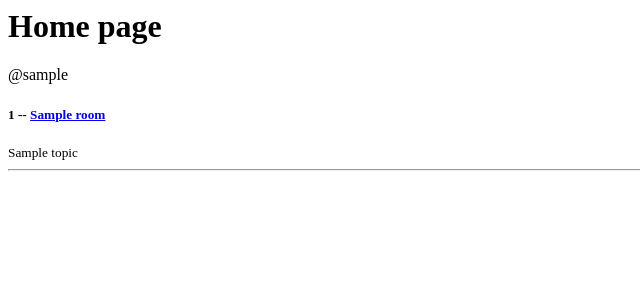
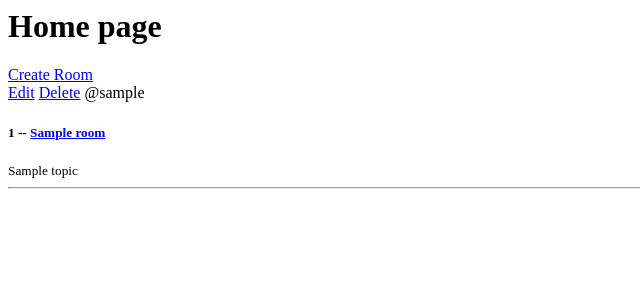
Before and after one commit to Alturnaks/Forum, a Django app: page / in a window 1280 px wide. Shown: the top 300 px of the page, without its empty margins (0-640 px from the left). Run offline with Django 4.2, Linux system fonts and the light colour scheme; tables that the repository leaves empty hold one stand-in row (values such as "Sample post").

Commit message:
was added CRUD opeation

```diff
--- a/kdStydy/base/models.py
+++ b/kdStydy/base/models.py
@@ -19,6 +19,9 @@ class Room(models.Model):
     updated = models.DateField(auto_now=True)
     created = models.DateField(auto_now_add=True)
 
+    class Meta:
+        ordering = ['-updated', '-created']
+
     def __str__(self):
         return self.name
 
--- a/kdStydy/base/templates/base/home.html
+++ b/kdStydy/base/templates/base/home.html
@@ -5,9 +5,13 @@
 {% block content %}
 
 <div>
+
+    <a href="{% url 'create-Room' %}">Create Room</a>
     <div>
         {% for room in rooms %}
         <div>
+            <a href="{% url 'update-Room' room.id %}">Edit</a>
+            <a href="{% url 'delete-Room' room.id %}">Delete</a>
             <span>@{{room.host.username}}</span>
             <h5>{{room.id}} -- <a href="{% url 'room' room.id %}"> {{room.name}}</a></h5>
             <small>{{room.topic.name}}</small>
--- a/kdStydy/base/urls.py
+++ b/kdStydy/base/urls.py
@@ -6,4 +6,8 @@ urlpatterns = [
 
     path('', views.home, name="home"),
     path('room/<str:pk>/', views.room, name="room"),
+
+    path('create-room/',views.createRoom, name="create-Room"),
+    path('update-room/<str:pk>/',views.updateRoom, name="update-Room"),
+    path('delete-room/<str:pk>/',views.deleteRoom, name="delete-Room")
 ]
--- a/kdStydy/base/views.py
+++ b/kdStydy/base/views.py
@@ -1,5 +1,6 @@
-from django.shortcuts import render
+from django.shortcuts import render ,redirect
 from .models import Room
+from .forms import RoomForm
 
 # rooms = [
 #     {'id':1 , 'name':'Python'},
@@ -19,3 +20,37 @@ def room (request,pk):
 
     context = {'room': room }
     return  render(request,'base/room.html',context)
+
+def createRoom(request):
+    form = RoomForm
+    if request.method == 'POST':
+        form = RoomForm(request.POST)
+        if form.is_valid():
+            form.save()
+            return redirect('home')
+
+
+    context = {'form': form}
+    return render(request, 'base/room_form.html', context)
+
+def updateRoom(request, pk):
+    room = Room.objects.get(id=pk)
+    form = RoomForm(instance=room)
+
+    if request.method == 'POST':
+        form = RoomForm(request.POST ,instance=room)
+        if form.is_valid():
+            form.save()
+            return redirect('home')
+
+    context= {'form': form}
+    return render(request, 'base/room_form.html',context)
+
+def deleteRoom(request, pk):
+    room = Room.objects.get(id=pk)
+
+    if request.method == 'POST':
+        room.delete()
+        return redirect('home')
+
+    return render(request, 'base/delete.html',{'obj': room})
```
Also changed, not shown: kdStydy/base/forms.py (added, +8 -0 lines), kdStydy/base/templates/base/delete.html (added, +11 -0 lines), kdStydy/base/templates/base/room_form.html (added, +13 -0 lines).
